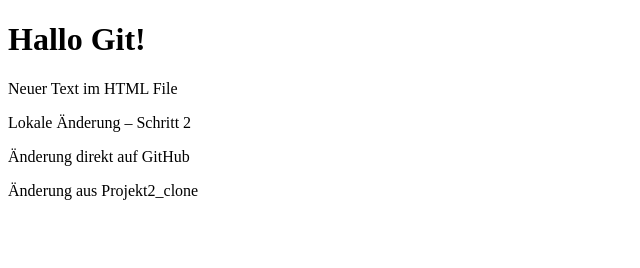
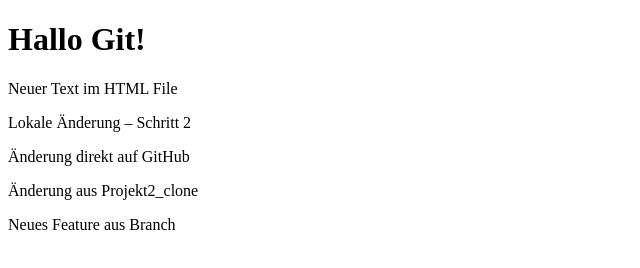
Before and after one commit to KaterynaSavelieva/Projekt2, a plain HTML site: page index.html in a window 1280 px wide. Shown: the whole page, without its empty margins (0-640 px from the left). Drawn offline with Linux system fonts and the light colour scheme.

Commit message:
Feature: neuer Absatz hinzugefügt

```diff
--- a/index.html
+++ b/index.html
@@ -9,5 +9,6 @@
     <p>Lokale Änderung – Schritt 2</p>
     <p>Änderung direkt auf GitHub</p>
     <p>Änderung aus Projekt2_clone</p>
+    <p>Neues Feature aus Branch</p>
   </body>
 </html>
```
